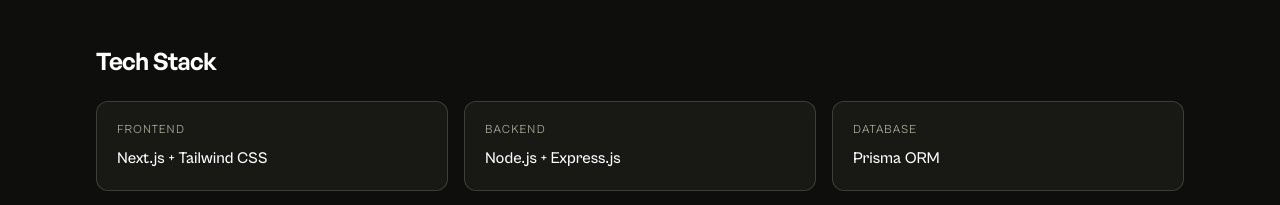
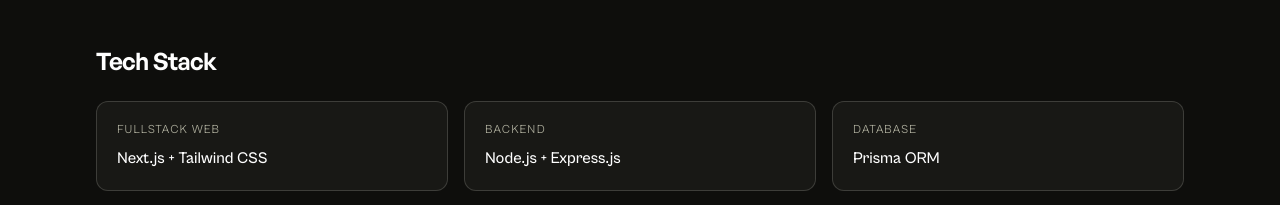
Before and after one commit to hardik211005/Portfolio, a React (Vite) app in the folder client/: page /projects/codequest in a window 1280 px wide. Shown: the part 4000-4205 px from the top of the page. Built offline with nearby package versions, Linux system fonts and the light colour scheme.

Commit message:
update meta tags and descriptions for consistency and improved clarity

```diff
--- a/client/index.html
+++ b/client/index.html
@@ -6,7 +6,7 @@
     <link rel="icon" type="image/svg+xml" href="/favicon.svg" />
     <!-- Primary Meta Tags -->
     <title>Hardik Dhameeja — Full Stack Web Developer</title>
-    <meta name="title" content="HardikDhameeja — Frontend Developer & Designer" />
+    <meta name="title" content="HardikDhameeja — FullStack Web Developer & Designer" />
     <meta
   name="description"
   content="Full Stack Web Developer based in New Delhi, India. I build scalable web applications using MERN stack with a strong focus on performance and clean UI."
@@ -30,16 +30,17 @@
       property="og:description"
       content="I create elevating digital experiences that inspire and connect with people through design and development."
     />
+   <meta property="og:image" content="https://portfolio-hardikdhameeja.vercel.app/og-image.png" />
 <meta property="og:site_name" content="Hardik Dhameeja Portfolio" />
 <meta property="og:locale" content="en_US" />
 
 <!-- Twitter / X -->
 <meta name="twitter:card" content="summary_large_image" />
 <meta name="twitter:url" content="https://portfolio-hardikdhameeja.vercel.app/" />
-<meta name="twitter:title" content="Hardik Dhameeja – Frontend Developer & Designer" />
+<meta name="twitter:title" content="Hardik Dhameeja – FullStack Web Developer & Designer" />
 <meta
   name="twitter:description"
-  content="Frontend Developer & Designer building clean, modern, and scalable web applications."
+  content="FullStack Web Developer & Designer building clean, modern, and scalable web applications."
 />
 <meta name="twitter:image" content="https://portfolio-hardikdhameeja.vercel.app/og-image.png" />
 <meta name="twitter:image:alt" content="Hardik Dhameeja Portfolio Preview" />
--- a/client/src/data.js
+++ b/client/src/data.js
@@ -7,7 +7,7 @@
 export const siteConfig = {
   name: "HardikDhameeja",
   title: "HardikDhameeja - FullStack Web Developer",
-  description: "Frontend developer and designer based in New Delhi, India. Specializing in React, React Native and creating digital experiences that inspire and connect.",
+  description: "FullStack Web developer and designer based in New Delhi, India. Specializing in React, React Native and creating digital experiences that inspire and connect.",
   url: "https://HardikDhameeja.vercel.app",
   email: "HardikDhameeja0810@gmail.com",
   social: {
@@ -36,8 +36,8 @@
     "Tailwind CSS",
   ],
   image: medicoImg,
-  link: "https://medico-frontend-beta.vercel.app/",
-  liveUrl: "https://medico-frontend-beta.vercel.app/",
+  link: "https://medico-FullStack Web-beta.vercel.app/",
+  liveUrl: "https://medico-FullStack Web-beta.vercel.app/",
   sourceUrl: "https://github.com/hardik211005/Medico",
   featured: true,
   status: "Web Application",
@@ -110,7 +110,7 @@
     {
       title: "MERN Stack for Full Control",
       points: [
-        "Unified JavaScript stack across frontend and backend",
+        "Unified JavaScript stack across FullStack Web and backend",
         "Rapid development and scalability",
         "Strong ecosystem support",
       ],
@@ -140,7 +140,7 @@
   ],
 
   techStack: [
-    { label: "Frontend", value: "React + Tailwind CSS" },
+    { label: "FullStack Web", value: "React + Tailwind CSS" },
     { label: "Backend", value: "Node.js + Express" },
     { label: "Database", value: "MongoDB" },
     { label: "Authentication", value: "JWT" },
@@ -335,7 +335,7 @@
   ],
 
   techStack: [
-    { label: "Frontend", value: "Next.js + Tailwind CSS" },
+    { label: "FullStack Web", value: "Next.js + Tailwind CSS" },
     { label: "Backend", value: "Node.js + Express.js" },
     { label: "Database", value: "Prisma ORM" },
     { label: "Authentication", value: "NextAuth" },
@@ -524,7 +524,7 @@
   ],
 
   techStack: [
-    { label: "Frontend", value: "React.js + Tailwind CSS" },
+    { label: "FullStack Web", value: "React.js + Tailwind CSS" },
     { label: "Backend", value: "REST APIs" },
     { label: "Analytics", value: "Click & geo tracking engine" },
     { label: "Visualization", value: "Charts.js" },
@@ -717,7 +717,7 @@
   ],
 
   techStack: [
-    { label: "Frontend", value: "Next.js + Tailwind CSS" },
+    { label: "FullStack Web", value: "Next.js + Tailwind CSS" },
     { label: "Backend", value: "Node.js + Express.js" },
     { label: "Database", value: "Prisma ORM" },
     { label: "Authentication", value: "Clerk" },
@@ -881,7 +881,7 @@
     {
       title: "MERN Stack for Learning & Scalability",
       points: [
-        "Clear separation of frontend and backend",
+        "Clear separation of FullStack Web and backend",
         "Hands-on exposure to full stack workflows",
         "Easy future expansion"
       ],
@@ -899,7 +899,7 @@
   ],
 
   techStack: [
-    { label: "Frontend", value: "React + Tailwind CSS" },
+    { label: "FullStack Web", value: "React + Tailwind CSS" },
     { label: "Backend", value: "Node.js + Express" },
     { label: "Database", value: "MongoDB" },
     { label: "Authentication", value: "JWT" },
```
